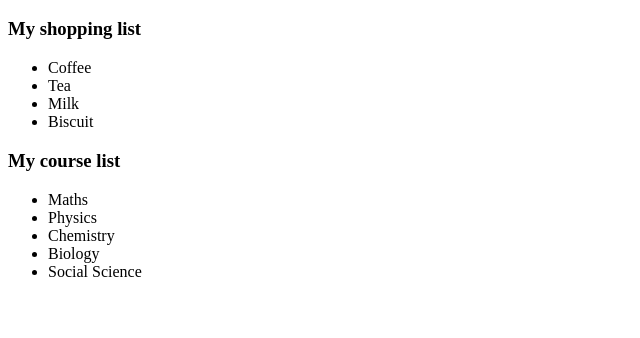
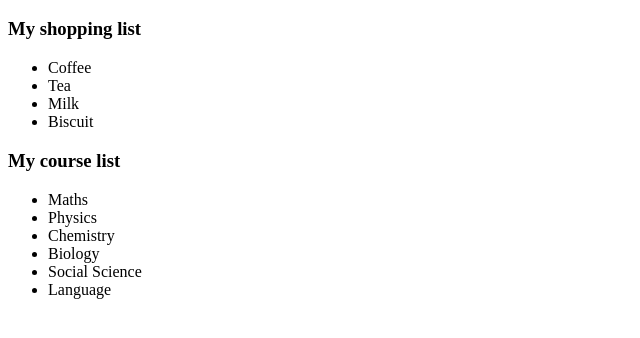
Before and after one commit to email2sumit/test-homepage, a plain HTML site: page index.html in a window 1280 px wide. Shown: the part 48-386 px from the top of the page, without its empty margins (0-640 px from the left). Drawn offline with Linux system fonts and the light colour scheme.

Commit message:
Added Language to the course list

```diff
--- a/index.html
+++ b/index.html
@@ -24,6 +24,7 @@ test-homepage
   <li>Chemistry</li>
   <li>Biology</li>
   <li>Social Science</li>
+  <li>Language</li>
 </ul>
 
 </html>
```
